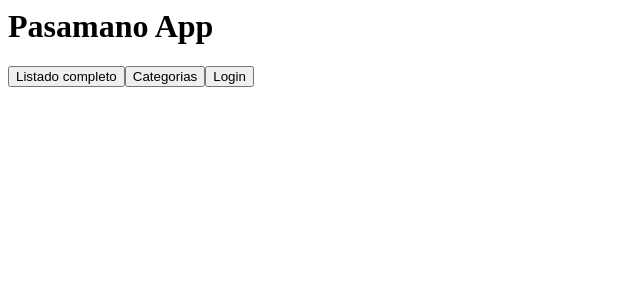
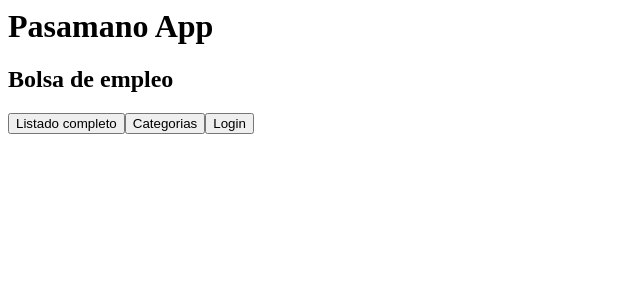
Before and after one commit to marvinx2022/pasamano_app, an Angular app: page / in a window 1280 px wide. Shown: the top 300 px of the page, without its empty margins (0-640 px from the left). Built offline with nearby package versions, Linux system fonts and the light colour scheme.

Commit message:
Cambio en encabezados

```diff
--- a/src/app/app.component.html
+++ b/src/app/app.component.html
@@ -1,4 +1,7 @@
 <h1>Pasamano App</h1>
+<h2>Bolsa de empleo</h2>
+
+
 <p>
 <button>Listado completo</button>
 <button>Categorias</button>
```
